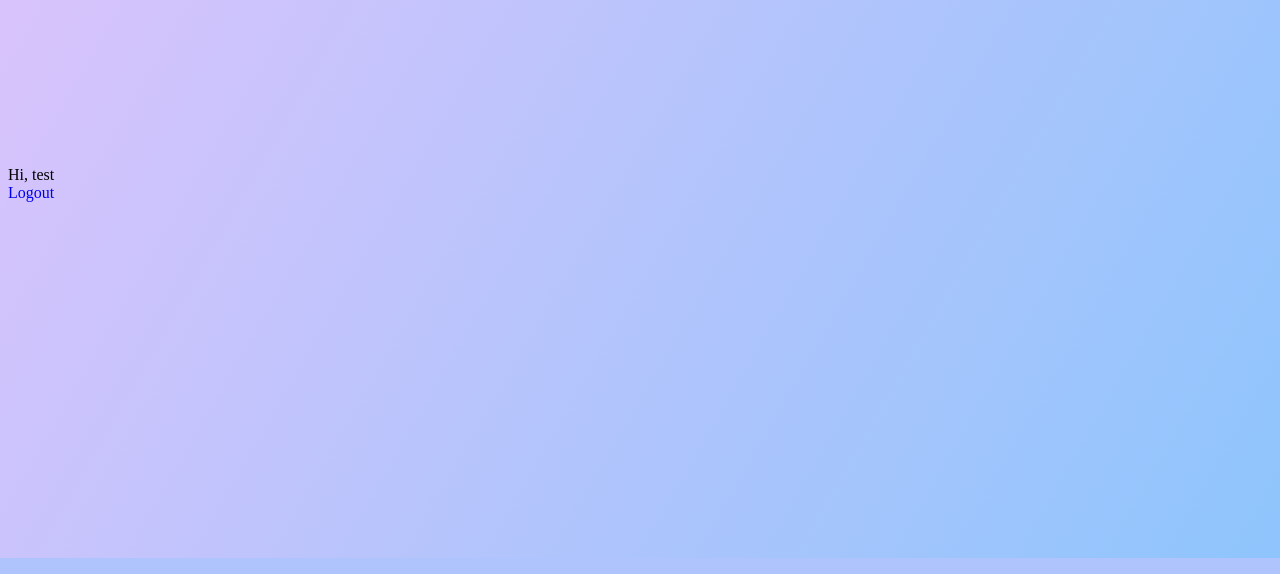
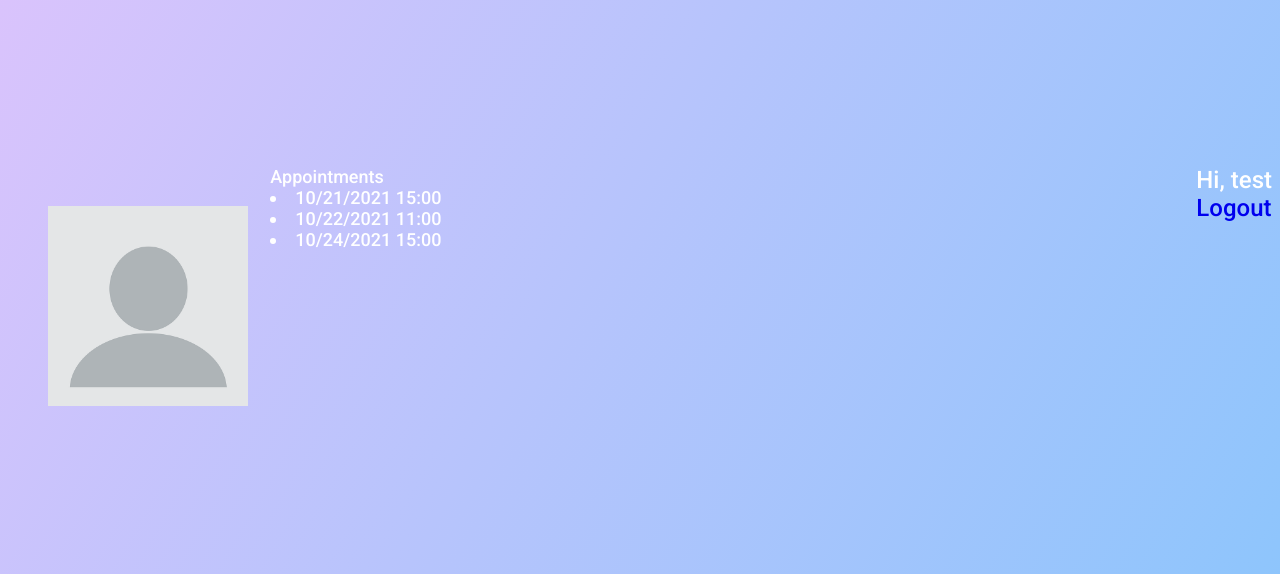
Before and after one commit to gcivil-nyu-org/Team_Team1_CS-GY-6063-Fall2021, a Django app: page /vmental/ in a window 1280 px wide. Shown: the part 242-816 px from the top of the page. Run offline with Django 3.2, Linux system fonts and the light colour scheme; a user stored in the database is signed in.

Commit message:
ready for demo

```diff
--- a/static/styles/registration.css
+++ b/static/styles/registration.css
@@ -2,7 +2,37 @@
   width: 100vw;
   height: 50vh;
 }
+.header{
+  font-style: normal;
+  font-family: 'Roboto', sans-serif;
+  font-size: 24px;
+  color: white;
+  float: right;
+  margin-left: 30px;
+}
+.profile{
+  font-style: normal;
+  font-family: 'Roboto', sans-serif;
+  font-size: 18px;
+  color: white;
+  width: 100vw;
+  height: 50vh;
+}
+.profle_pic{
+  width: 30vw;
+  margin: 40px;
+  position: absolute;
+}
+.appointment{
+  width: 70vw;
+  margin-left: 20vw;
+  float: right;
+}
 
+img {
+  width: 200px;
+  height: 200px;
+}
 h1 {
   position: relative;
   padding-top: 150px;
--- a/templates/index.html
+++ b/templates/index.html
@@ -11,12 +11,25 @@
 
 <div>
     {% if request.user.is_authenticated %}
+      <div class = "header">
         <div>
             Hi, {{request.user.username}}
         </div>
-        <div class = "">
+        <div>
             <a href="{% url 'logout' %}"> Logout</a>
         </div>
+      </div>
+      <div class="profile">
+        <div class = "profle_pic">
+          <img src="{% static 'images/profile_img.png' %}" alt="">
+        </div>
+        <div class="appointment">
+          <div>Appointments</div>
+          <li>10/21/2021      15:00</li>
+          <li>10/22/2021      11:00</li>
+          <li>10/24/2021      15:00</li>
+        </div>
+      </div>
     {% else %}
         <div class="button_container">
           <button type="button" name="login">
```
Also changed, not shown: db.sqlite3, static/images/profile_img.png (added).
